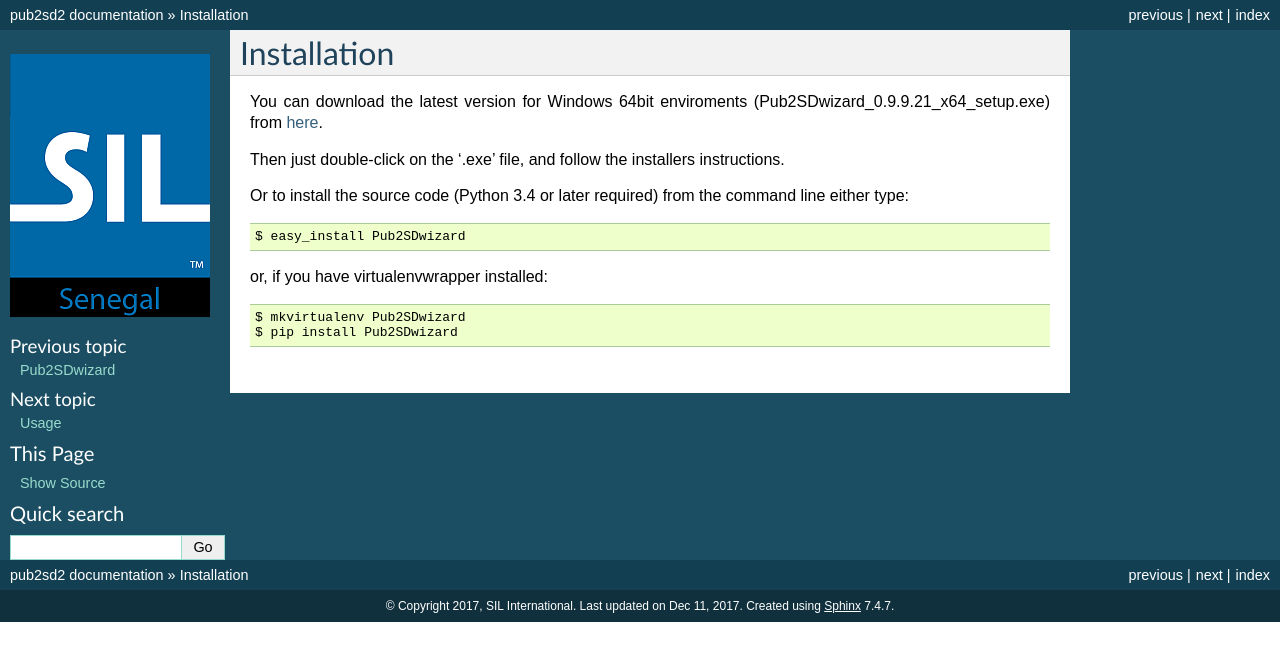
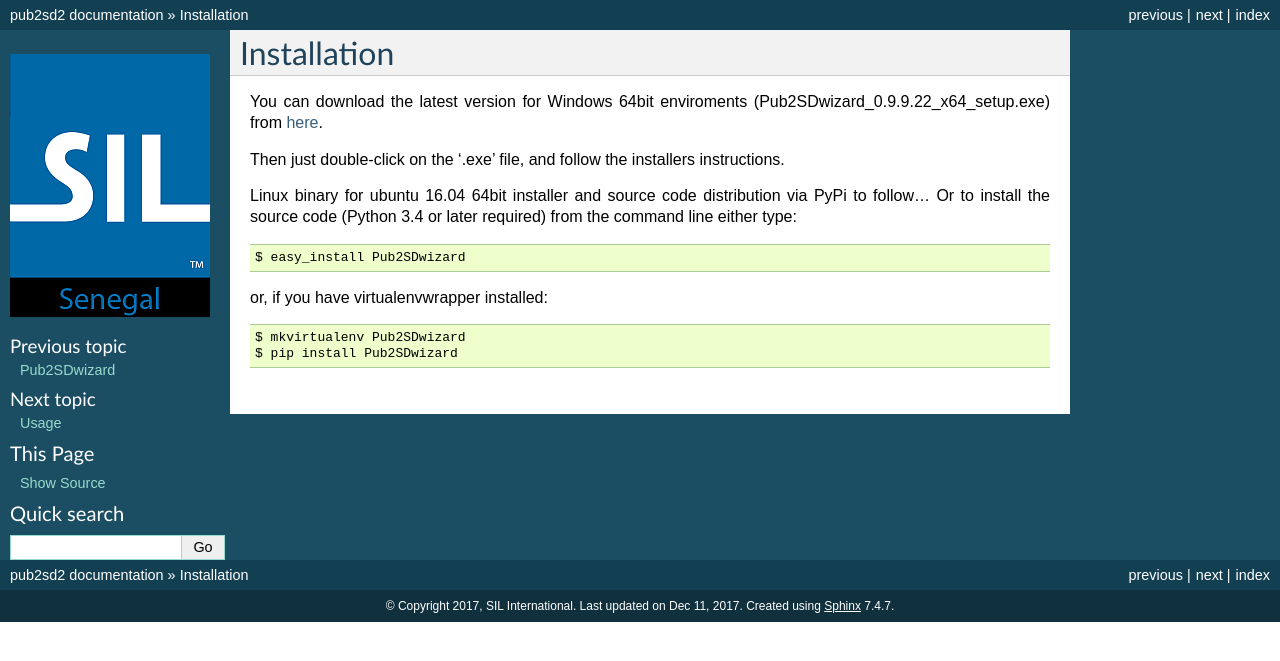
Before and after one commit to madskinner/pub2sd2, a Sphinx documentation site: the page built from docs/installation.rst, in a window 1280 px wide. Shown: the top 661 px of the page. Built offline with Sphinx 7.4.7, drawn with Linux system fonts in a browser that asks for light colours; the version number could not be read and is left out.

Commit message:
0.9.9.22a

```diff
--- a/HISTORY.rst
+++ b/HISTORY.rst
@@ -3,9 +3,9 @@
 History
 -------
 
-0.9.9.20(2017)
+0.9.9.22(2017)
 ------------------
-extensively refactored, json files removed.
+Extensively refactored, json files removed, class and const packages added...
 
 0.9.9.15(2017)
 ------------------
--- a/docs/installation.rst
+++ b/docs/installation.rst
@@ -2,12 +2,13 @@
 Installation
 ============
 
-You can download the latest version for Windows 64bit enviroments (Pub2SDwizard_0.9.9.21_x64_setup.exe) from here_.
+You can download the latest version for Windows 64bit enviroments (Pub2SDwizard_0.9.9.22_x64_setup.exe) from here_.
 
-.. _here: https://app.box.com/s/072hxtbsgfhwh9uhw1yvj281fm58bual ?
+.. _here: https://app.box.com/s/q4hkwpaf9gpnkp6e3l97fs367ksqxcjx ?
 
 Then just double-click on the '.exe' file, and follow the installers instructions.
 
+Linux binary for ubuntu 16.04 64bit installer and source code distribution via PyPi to follow...
 Or to install the source code (Python 3.4 or later required) from the command line either type::
 
     $ easy_install Pub2SDwizard
```
